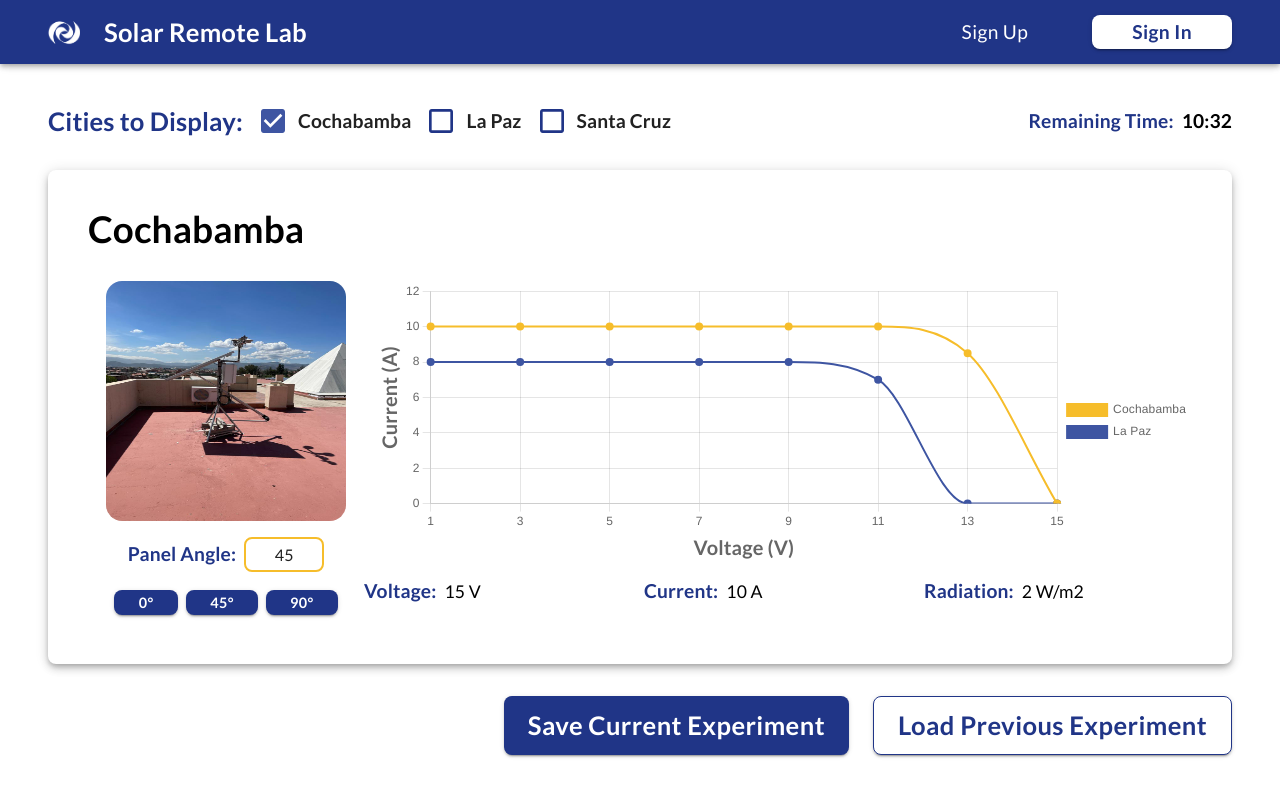
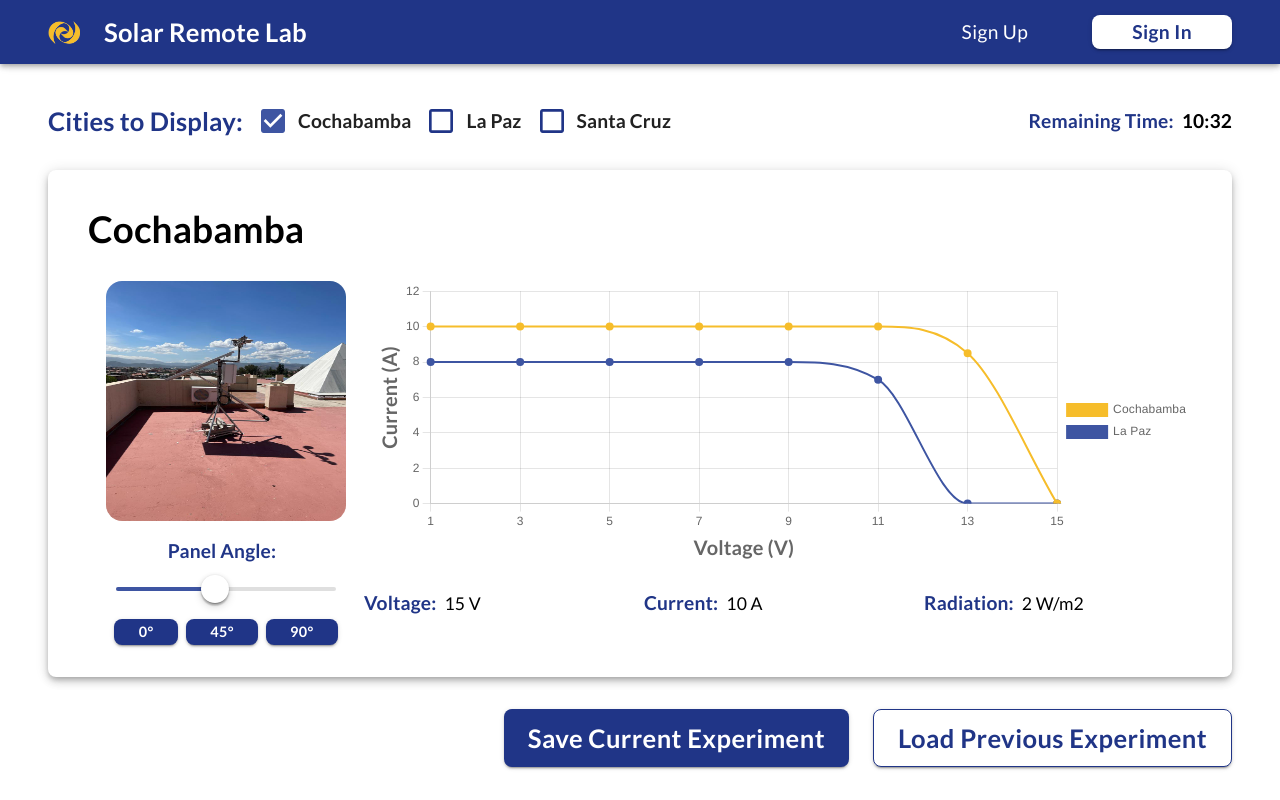
Before and after one commit to AndresGamboaBaldi/SolarLab, a Next.js app in the folder ui-api/: page /experiments in a window 1280 px wide. Built offline with nearby package versions, Linux system fonts and the light colour scheme.

Commit message:
[SolarLab] UI - Changed logo and Implemented Slider angle

```diff
--- a/ui-api/src/components/DepartamentExperiment.jsx
+++ b/ui-api/src/components/DepartamentExperiment.jsx
@@ -6,6 +6,7 @@ import {
 	Button,
 	Card,
 	TextField,
+	Slider,
 } from '@mui/material';
 import { server } from '../utils/config';
 import { styled } from '@mui/material/styles';
@@ -32,7 +33,6 @@ export default function DepartamentExperiment() {
 			body: JSON.stringify(message),
 		});
 		const data = await response.json();
-		console.log(data);
 	};
 
 	const [data, setData] = useState({
@@ -105,7 +105,7 @@ export default function DepartamentExperiment() {
 									}}
 								/>
 							</Grid>
-							<Grid item mb={2} textAlign='center'>
+							<Grid item mb={1} textAlign='center'>
 								<Typography
 									mr={1}
 									variant='titleDepartment'
@@ -117,31 +117,22 @@ export default function DepartamentExperiment() {
 								>
 									Panel Angle:
 								</Typography>
-								<TextField
-									sx={{
-										display: 'inline-block',
-										verticalAlign: 'middle',
-										width: '10vw',
-										'@media (min-width:900px)': {
-											width: '10vh',
-										},
-									}}
-									inputProps={{
-										inputMode: 'numeric',
-										pattern: '[0-9]*',
-										style: {
-											padding: '6px',
-											fontFamily: 'Lato',
-											textAlign: 'center',
-										},
-									}}
-									variant='outlined'
-									size='small'
-									color='secondary'
-									focused
-									value='45'
-								/>
 							</Grid>
+							<Grid
+								item
+								mb={1}
+								sx={{ display: 'flex' }}
+								justifyContent='center'
+							>
+								<Box width='80%'>
+									<Slider
+										size='medium'
+										defaultValue={45}
+										valueLabelDisplay='auto'
+									/>
+								</Box>
+							</Grid>
+
 							<Grid
 								item
 								textAlign='center'
--- a/ui-api/src/components/NavBar.jsx
+++ b/ui-api/src/components/NavBar.jsx
@@ -13,7 +13,12 @@ export default function NavBar() {
 		<Box>
 			<AppBar position='fixed' sx={{ bgcolor: 'primary.700' }}>
 				<Toolbar sx={{ px: { xxs: 2, xs: 2, s: 4, sm: 6 } }}>
-					<Image src='/logo.png' alt='Upb Logo White' width={32} height={32} />
+					<Image
+						src='/logoYellow.png'
+						alt='Upb Logo White'
+						width={32}
+						height={32}
+					/>
 
 					<Link
 						color='white.main'
--- a/ui-api/src/pages/experiments/index.jsx
+++ b/ui-api/src/pages/experiments/index.jsx
@@ -17,7 +17,7 @@ export default function Experiments() {
 						name='description'
 						content='Remote Laboratory for Solar Energy'
 					/>
-					<link rel='icon' href='/upb.ico' />
+					<link rel='icon' href='/logoYellow.png' />
 				</Head>
 			</div>
 			<Box
--- a/ui-api/src/pages/index.jsx
+++ b/ui-api/src/pages/index.jsx
@@ -13,7 +13,7 @@ export default function Home() {
 						name='description'
 						content='Remote Laboratory for Solar Energy'
 					/>
-					<link rel='icon' href='/upb.ico' />
+					<link rel='icon' href='/logoYellow.png' />
 				</Head>
 			</div>
 
--- a/ui-api/src/styles/theme.js
+++ b/ui-api/src/styles/theme.js
@@ -378,6 +378,49 @@ const theme = createTheme({
 				},
 			},
 		},
+		MuiSlider: {
+			styleOverrides: {
+				root: {
+					'& .MuiSlider-thumb': {
+						height: 28,
+						width: 28,
+						backgroundColor: '#fff',
+						boxShadow:
+							'0 3px 1px rgba(0,0,0,0.1),0 4px 8px rgba(0,0,0,0.13),0 0 0 1px rgba(0,0,0,0.02)',
+						'&:focus, &:hover, &.Mui-active': {
+							boxShadow:
+								'0 3px 1px rgba(0,0,0,0.1),0 4px 8px rgba(0,0,0,0.3),0 0 0 1px rgba(0,0,0,0.02)',
+							// Reset on touch devices, it doesn't add specificity
+							'@media (hover: none)': {
+								boxShadow:
+									'0 3px 1px rgba(0,0,0,0.1),0 4px 8px rgba(0,0,0,0.13),0 0 0 1px rgba(0,0,0,0.02)',
+							},
+						},
+					},
+					'& .MuiSlider-valueLabel': {
+						fontSize: 12,
+						fontWeight: 'normal',
+						top: -6,
+						backgroundColor: '#000',
+						color: '#203587',
+						'&:before': {
+							display: 'none',
+						},
+						'& *': {
+							background: 'transparent',
+							color: '#FFF',
+						},
+					},
+					'& .MuiSlider-track': {
+						border: 'none',
+					},
+					'& .MuiSlider-rail': {
+						opacity: 0.5,
+						backgroundColor: '#bfbfbf',
+					},
+				},
+			},
+		},
 	},
 });
 
```
Also changed, not shown: ui-api/public/logoYellow.png (added).
